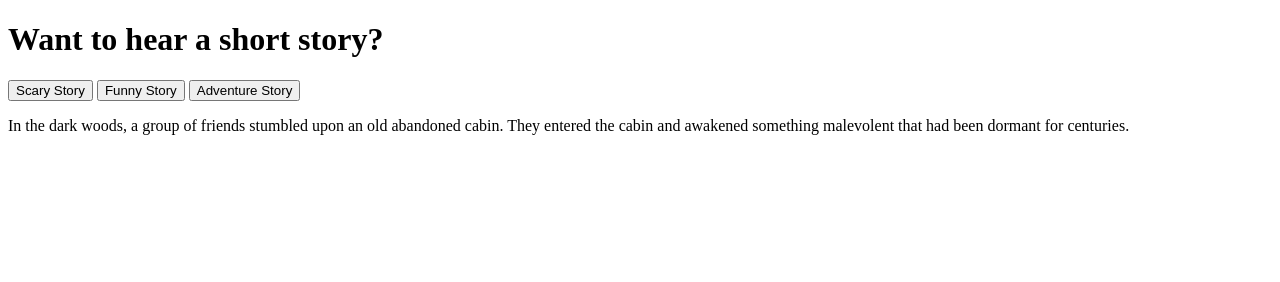
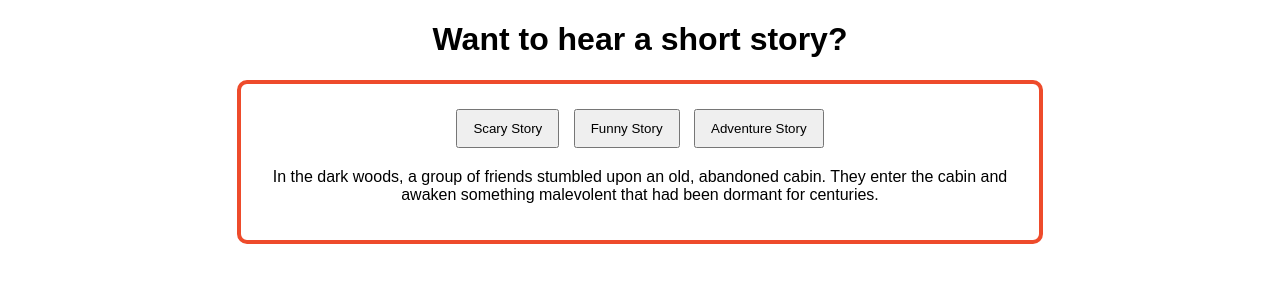
Before and after one commit to prathameshmore07/javascript_uni_lecture, a plain HTML site: page uni assignments/assignment 2/index.html in a window 1280 px wide. Both pictures are taken after a click on the button "Scary Story". Drawn offline with Linux system fonts and the light colour scheme.

Commit message:
added assignment 2

```diff
--- a/uni assignments/assignment 2/index.html
+++ b/uni assignments/assignment 2/index.html
@@ -3,15 +3,44 @@
 
 <head>
     <meta charset="UTF-8">
-    <title>Story Telling App</title>
-    <link rel="stylesheet" href="style.css">
+    <title>Storytelling App</title>
+
+    <style>
+        body {
+            font-family: Arial, sans-serif;
+            text-align: center;
+        }
+
+        .story-container {
+            border: 4px solid #ccc;
+            padding: 20px;
+            width: 60%;
+            margin: 20px auto;
+            border-radius: 10px;
+        }
+
+        .btn-container {
+            margin-bottom: 15px;
+        }
+
+        .btn {
+            padding: 10px 15px;
+            margin: 5px;
+            cursor: pointer;
+        }
+
+        #result {
+            font-size: 16px;
+            margin-top: 15px;
+        }
+    </style>
 </head>
 
 <body>
 
     <h1>Want to hear a short story?</h1>
+    <main class="story-container">
 
-    <main class="story-container">
         <div class="btn-container">
             <button class="btn" id="scary-btn">Scary Story</button>
             <button class="btn" id="funny-btn">Funny Story</button>
@@ -19,6 +48,7 @@
         </div>
 
         <p id="result"></p>
+
     </main>
 
     <script src="script.js"></script>
--- a/uni assignments/assignment 2/script.js
+++ b/uni assignments/assignment 2/script.js
@@ -1,31 +1,32 @@
-const storyContainer = document.querySelector('.story-container');
 
-const scaryStoryBtn = document.querySelector('#scary-btn');
-const funnyStoryBtn = document.querySelector('#funny-btn');
-const adventureStoryBtn = document.querySelector('#adventure-btn');
-
-const resultParagraph = document.querySelector('#result');
+const storyContainer = document.querySelector(".story-container");
+const scaryStoryBtn = document.querySelector("#scary-btn");
+const funnyStoryBtn = document.querySelector("#funny-btn");
+const adventureStoryBtn = document.querySelector("#adventure-btn");
+const resultParagraph = document.querySelector("#result");
 
 const storyObj = {
     scary: {
-        story: "In the dark woods, a group of friends stumbled upon an old abandoned cabin. They entered the cabin and awakened something malevolent that had been dormant for centuries.",
+        story: "In the dark woods, a group of friends stumbled upon an old, abandoned cabin. They enter the cabin and awaken something malevolent that had been dormant for centuries.",
         borderColor: "#ee4b2b"
     },
     funny: {
-        story: "A man slipped on a banana peel, stood up, slipped again, and decided bananas were his mortal enemy.",
-        borderColor: "yellow"
+        story: "During a camping trip, Mark decided to show off his culinary skills by cooking dinner over an open fire. However, his attempt caused him to burn the dinner as well as his eyebrows off.",
+        borderColor: "#f1be32"
     },
     adventure: {
-        story: "With a map in hand and courage in their hearts, they set sail toward the unknown seas.",
-        borderColor: "green"
+        story: "Lost in the heart of the Amazon rain forest, Sarah and Jake stumbled upon an ancient temple. They braved deadly traps and encountered strange wildlife, all while deciphering cryptic clues left behind by a mysterious civilization.",
+        borderColor: "#acd157"
     }
 };
 
 function displayStory(genre) {
-    resultParagraph.textContent = storyObj[genre].story;
-    storyContainer.style.borderColor = storyObj[genre].borderColor;
+    if (storyObj[genre]) {
+        resultParagraph.textContent = storyObj[genre].story;
+        storyContainer.style.borderColor = storyObj[genre].borderColor;
+    }
 }
 
-scaryStoryBtn.addEventListener('click', () => displayStory('scary'));
-funnyStoryBtn.addEventListener('click', () => displayStory('funny'));
-adventureStoryBtn.addEventListener('click', () => displayStory('adventure'));
+scaryStoryBtn.addEventListener("click", () => displayStory("scary"));
+funnyStoryBtn.addEventListener("click", () => displayStory("funny"));
+adventureStoryBtn.addEventListener("click", () => displayStory("adventure"));
```
